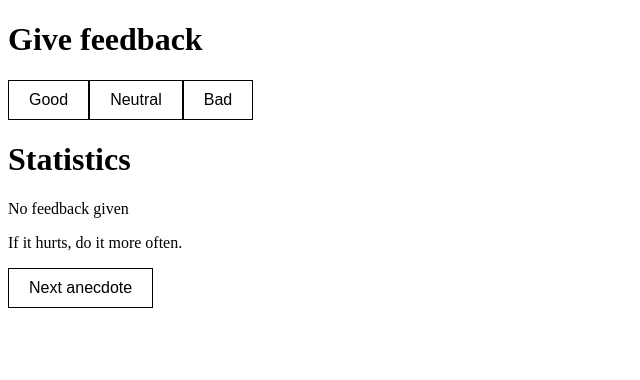
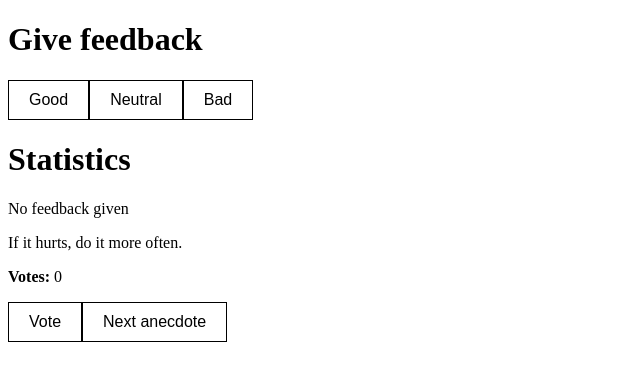
Before and after one commit to kuroshit/exercise1, a React (Vite) app in the folder template/: page / in a window 1280 px wide. Shown: the top 380 px of the page, without its empty margins (0-640 px from the left). Built offline with nearby package versions, Linux system fonts and the light colour scheme.

Commit message:
anecdotes step 2

```diff
--- a/template/eslint.config.js
+++ b/template/eslint.config.js
@@ -33,6 +33,7 @@ export default [
         'warn',
         { allowConstantExport: true },
       ],
+      'react/prop-types': 'off',
     },
   },
 ]
--- a/template/src/Anecdote.jsx
+++ b/template/src/Anecdote.jsx
@@ -1,7 +1,14 @@
 const Anecdote = ({ anecdote }) => {
-  return <div>
-    <p>{anecdote}</p>
-  </div>;
+  return (
+    <>
+      <p>{anecdote.text}</p>
+      <div>
+        <p>
+          <strong>Votes:</strong> {anecdote.votes}
+        </p>
+      </div>
+    </>
+  );
 };
 
 export default Anecdote;
--- a/template/src/App.jsx
+++ b/template/src/App.jsx
@@ -6,21 +6,30 @@ import Button from "./Button";
 import Anecdote from "./Anecdote";
 
 const App = () => {
-  const anecdotes = [
-    "If it hurts, do it more often.",
-    "Adding manpower to a late software project makes it later!",
-    "The first 90 percent of the code accounts for the first 90 percent of the development time...The remaining 10 percent of the code accounts for the other 90 percent of the development time.",
-    "Any fool can write code that a computer can understand. Good programmers write code that humans can understand.",
-    "Premature optimization is the root of all evil.",
-    "Debugging is twice as hard as writing the code in the first place. Therefore, if you write the code as cleverly as possible, you are, by definition, not smart enough to debug it.",
-    "Programming without an extremely heavy use of console.log is same as if a doctor would refuse to use x-rays or blood tests when diagnosing patients.",
-    "The only way to go fast, is to go well.",
+  const initialAnecdotes = [
+    { text: "If it hurts, do it more often.", votes: 0 },
+    { text: "Adding manpower to a late software project makes it later!", votes: 0},
+    { text: "The first 90 percent of the code accounts for the first 90 percent of the development time...The remaining 10 percent of the code accounts for the other 90 percent of the development time.", votes: 0 },
+    { text: "Any fool can write code that a computer can understand. Good programmers write code that humans can understand.", votes: 0 },
+    { text: "Premature optimization is the root of all evil.", votes: 0 },
+    { text: "Debugging is twice as hard as writing the code in the first place. Therefore, if you write the code as cleverly as possible, you are, by definition, not smart enough to debug it.", votes: 0 },
+    { text: "Programming without an extremely heavy use of console.log is same as if a doctor would refuse to use x-rays or blood tests when diagnosing patients", votes: 0 },
+    { text: "The only way to go fast, is to go well.", votes: 0 },
   ];
 
-  const [anecdote, setAnecdote] = useState(0);
+  const [currentAnecdote, setCurrentAnecdote] = useState(0);
+  const [anecdotes, setAnecdotes] = useState(initialAnecdotes);
 
-  const handleAnecdote = () => {
-    setAnecdote(Math.floor(Math.random() * anecdotes.length));
+  const handleAnecdoteVote = () => {
+    const updatedAnecdotes = anecdotes.map((anecdote, index) =>
+      index === currentAnecdote ? { ...anecdote, votes: anecdote.votes + 1 } : anecdote
+    );
+    setAnecdotes(updatedAnecdotes);
+  }
+
+
+  const handleRandomAnecdote = () => {
+    setCurrentAnecdote(Math.floor(Math.random() * anecdotes.length));
   }
 
   const [feedback, setFeedback] = useState({
@@ -50,9 +59,11 @@ const App = () => {
 
       <FeedbackStats feedback={feedback} />
 
-      <Anecdote anecdote={anecdotes[anecdote]} />
+      <Anecdote anecdote={anecdotes[currentAnecdote]} />
 
-      <Button handleClick={handleAnecdote} text="Next anecdote" />
+      <Button handleClick={handleAnecdoteVote} text="Vote" />
+
+      <Button handleClick={handleRandomAnecdote} text="Next anecdote" />
     </>
   );
 };
```
